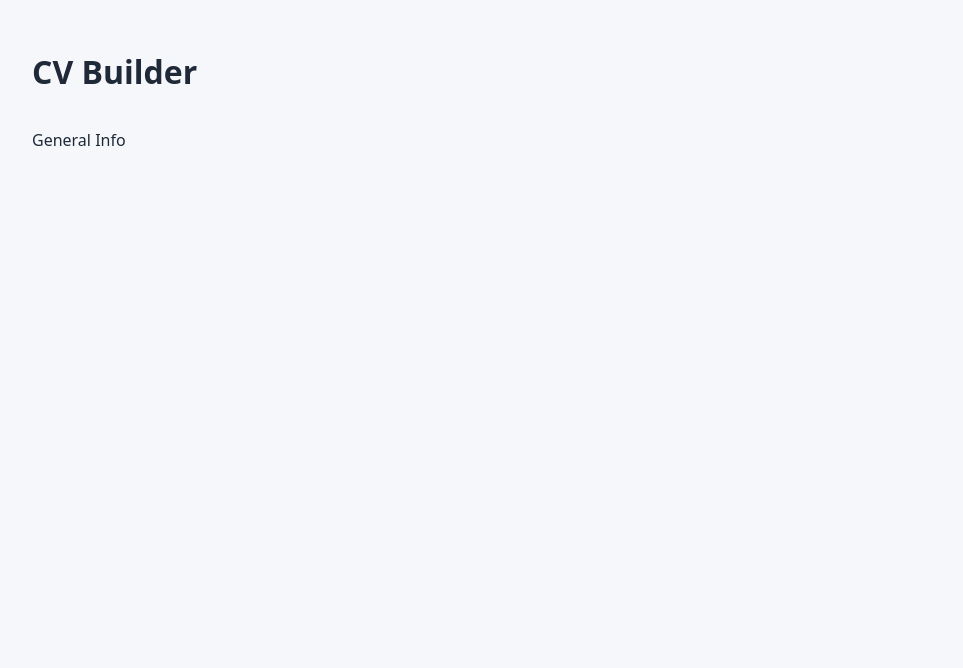
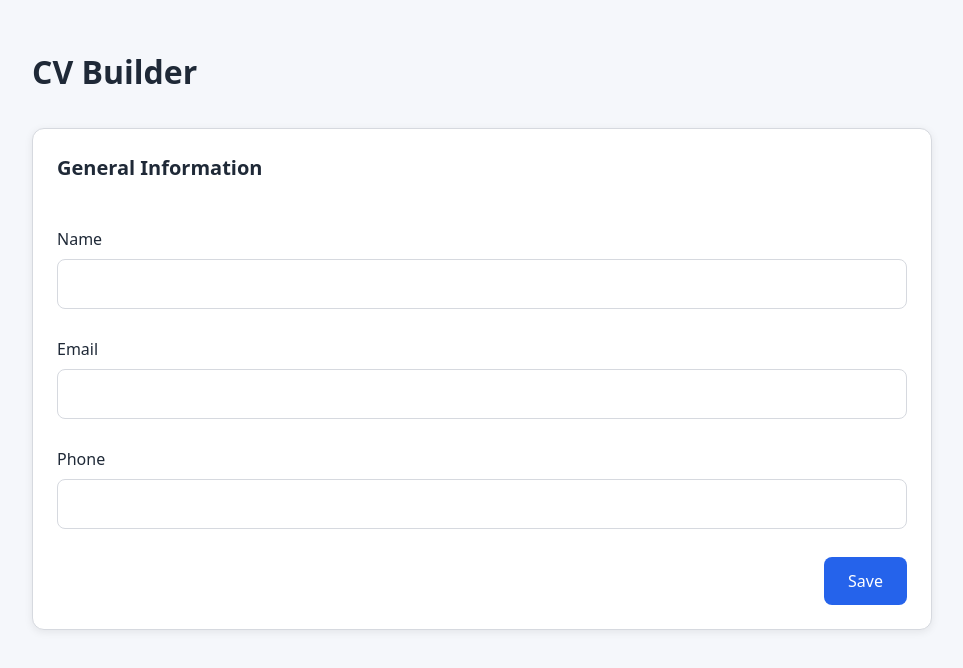
Before and after one commit to mykola-lp/cv-application, a React (Vite) app: page / in a window 1280 px wide. Shown: the top 668 px of the page, without its empty margins (158-1121 px from the left). Built offline with nearby package versions, Linux system fonts and the light colour scheme.

Commit message:
general info component with styles

```diff
--- a/src/components/GeneralInfo/GeneralInfo.css
+++ b/src/components/GeneralInfo/GeneralInfo.css
@@ -0,0 +1,48 @@
+.general-info {
+  display: flex;
+  flex-direction: column;
+  gap: 1.25rem;
+
+  padding: 1.5rem;
+
+  background-color: var(--color-surface);
+  border: 1px solid var(--color-border);
+  border-radius: var(--radius-md);
+  box-shadow: var(--shadow-sm);
+}
+
+.general-info label {
+  display: flex;
+  flex-direction: column;
+
+  gap: 0.5rem;
+}
+
+.general-info input {
+  padding: 0.75rem 1rem;
+
+  border: 1px solid var(--color-border);
+  border-radius: var(--radius-sm);
+
+  background-color: var(--color-surface);
+  color: var(--color-text);
+}
+
+.general-info input:focus {
+  outline: 2px solid var(--color-primary);
+  outline-offset: 2px;
+}
+
+.general-info button {
+  align-self: flex-end;
+
+  padding: 0.75rem 1.5rem;
+
+  color: #fff;
+  background-color: var(--color-primary);
+  border-radius: var(--radius-sm);
+}
+
+.general-info button:hover {
+  background-color: var(--color-primary-hover);
+}
--- a/src/components/GeneralInfo/GeneralInfo.jsx
+++ b/src/components/GeneralInfo/GeneralInfo.jsx
@@ -1,7 +1,26 @@
+import "./GeneralInfo.css";
+
 function GeneralInfo() {
   return (
-    <section>
-      General Info
+    <section className="general-info">
+      <h2>General Information</h2>
+
+      <label>
+        Name
+        <input type="text" />
+      </label>
+
+      <label>
+        Email
+        <input type="email" />
+      </label>
+
+      <label>
+        Phone
+        <input type="tel" />
+      </label>
+
+      <button>Save</button>
     </section>
   );
 }
```
Also changed, not shown: src/components/Card/Card.css (deleted), src/components/Card/Card.jsx (deleted).
